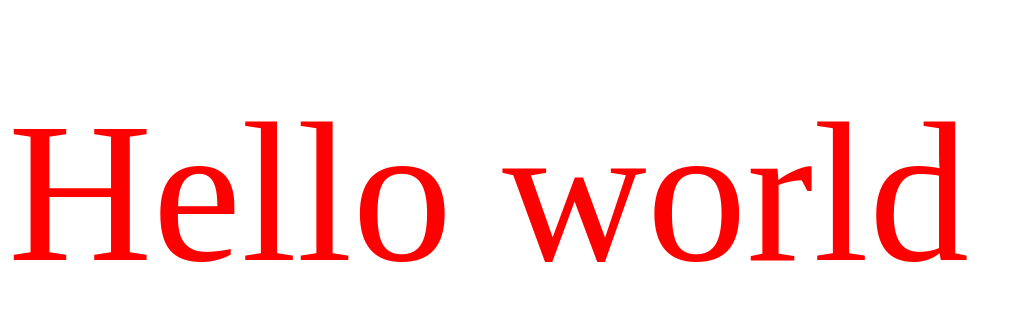
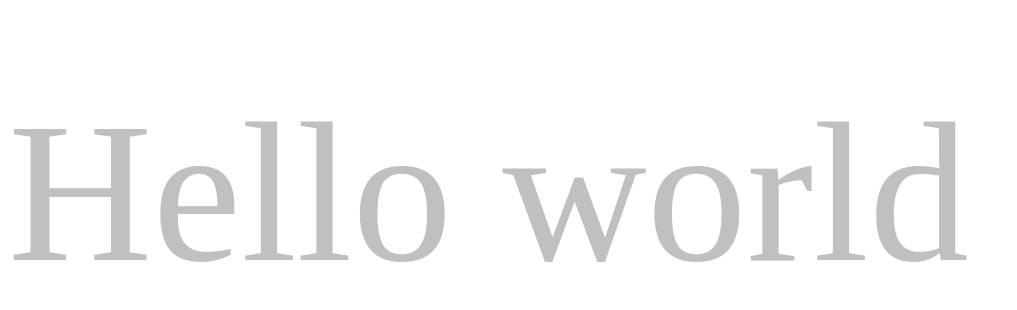
Before and after one commit to spokencurve/HTML-Hello-worlf-Delete-this, a plain HTML site: page index.html in a window 1280 px wide. Shown: the part 122-432 px from the top of the page, without its empty margins (0-1017 px from the left). Drawn offline with Linux system fonts and the light colour scheme.

Commit message:
Update index.html

```diff
--- a/index.html
+++ b/index.html
@@ -5,6 +5,6 @@
     <title>Look at thiss</title>
   </head>
   <body>
-  <p style="color:red; font-size:200px">Hello world</p>
+  <p style="color:silver; font-size:200px">Hello world</p>
   </body>
 </html>
```
